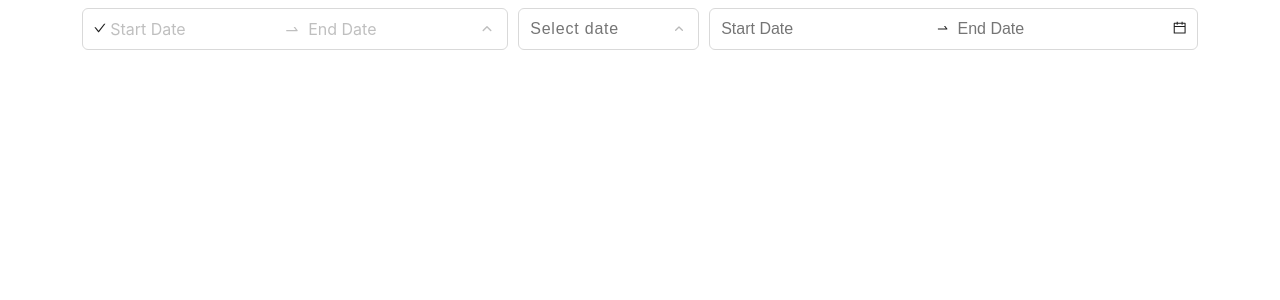
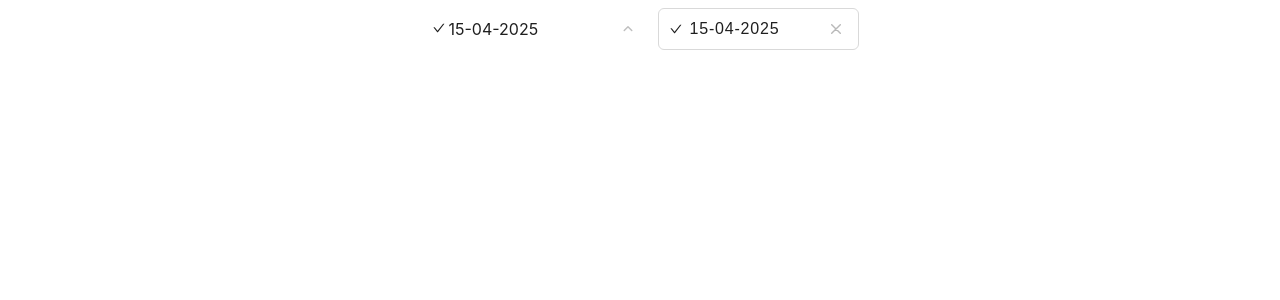
Before and after one commit to gabboyajyan/xUIDesign, a Next.js app: page / in a window 1280 px wide. Shown: the top 300 px of the page. Built offline with nearby package versions, Linux system fonts and the light colour scheme.

Commit message:
Created RangePicker with props.

```diff
--- a/src/app/page.tsx
+++ b/src/app/page.tsx
@@ -196,45 +196,42 @@ export default function Home() {
 
     return (
         <div style={{ display: 'flex', gap: 10, justifyContent: 'center' }}>
-            <AntDatePicker.RangePicker
-                placeholder={['Start Date', 'End Date']}
+            <AntDatePicker
+                placeholder={'Start Date'}
+                // placeholder={['Start Date', 'End Date']}
                 format={'DD-MM-YYYY'}
                 size="large"
-                // value={dayjs(new Date())}
+                value={[dayjs(new Date()), dayjs(new Date())]}
                 disabledDate={disabledDate}
                 placement="topLeft"
                 allowClear
                 defaultOpen={false}
                 prefix={<CheckIcon />}
                 inputReadOnly
-                // defaultValue={dayjs(new Date('11-11-3000'))}
+                // separator={'ok'}
+                bordered={false}
+                onCalendarChange={console.log}
+                defaultValue={[dayjs(new Date('11-11-3000')), dayjs(new Date('11-11-3000'))]}
                 suffixIcon={<ArrowIcon isOpen />}
             />
 
             <DatePicker
+                placeholder={'Start Date'}
+                // placeholder={['Start Date', 'End Date']}
                 format={'DD-MM-YYYY'}
                 size="large"
+                value={new Date()}
+                // value={[new Date(), new Date()]}
                 disabledDate={disabledDate}
                 placement="topLeft"
                 allowClear
                 defaultOpen={false}
                 inputReadOnly
-                // defaultValue={new Date('11-11-3000')}
-                suffixIcon={<ArrowIcon isOpen />}
-            />
-
-            <DatePicker.RangePicker
-                placeholder={['Start Date', 'End Date']}
-                format={'DD-MM-YYYY'}
-                size="large"
-                // value={new Date()}
-                disabledDate={disabledDate}
-                placement="topLeft"
-                allowClear
-                defaultOpen={false}
-                inputReadOnly
-                // defaultValue={new Date('11-11-3000')}
-                // prefix={<CheckIcon />}
+                // separator={'ok'}
+                defaultValue={new Date('11-11-3000')}
+                onCalendarChange={console.log}
+                // defaultValue={[new Date('11-11-3000'), new Date('11-11-3000')]}
+                prefix={<CheckIcon />}
                 suffixIcon={<ArrowIcon isOpen />}
             />
         </div>
--- a/src/xUiDesign/components/DatePicker/RangePicker/index.tsx
+++ b/src/xUiDesign/components/DatePicker/RangePicker/index.tsx
@@ -22,13 +22,18 @@ const RangePicker = ({
   size = 'large',
   picker = 'date',
   locale,
-  disabledDate
+  disabledDate,
+  style = {},
+  className = '',
+  separator,
+  defaultValue,
+  bordered = true,
 }: TRangePickerProps) => {
   const containerRef = useRef<HTMLDivElement>(null);
   const [isOpen, setIsOpen] = useState(false);
   const [selectedDates, setSelectedDates] = useState<
     [Date | null, Date | null]
-  >([value?.[0] || null, value?.[1] || null]);
+  >([value?.[0] || defaultValue?.[0] || null, value?.[1] || defaultValue?.[1] || null]);
 
   const [hoveredDate, setHoveredDate] = useState<Date | null>(null);
   const [currentMonth, setCurrentMonth] = useState(new Date().getMonth());
@@ -316,9 +321,13 @@ const RangePicker = ({
   return (
     <div
       ref={containerRef}
+      style={style}
       className={cc([
         `${prefixCls}-range-container`,
-        { [`${prefixCls}-${size}`]: size }
+        {
+          [`${prefixCls}-${size}`]: size,
+          [className]: className
+        }
       ])}
     >
       <div className={`${prefixCls}-range-input-wrapper`}>
@@ -327,6 +336,7 @@ const RangePicker = ({
           className={cc([
             `${prefixCls}-input`,
             {
+              noBordered: !bordered,
               [`${prefixCls}-error`]: error,
               [`${prefixCls}-disabled`]: disabled
             }
@@ -342,7 +352,7 @@ const RangePicker = ({
             value={selectedDates[0] ? formatDate(selectedDates[0]) : ''}
           />
           <span className={`${prefixCls}-range-separator`}>
-            <DateDistanceIcon />
+            {separator || <DateDistanceIcon />}
           </span>
           <input
             readOnly={inputReadOnly}
--- a/src/xUiDesign/components/DatePicker/RangePicker/style.css
+++ b/src/xUiDesign/components/DatePicker/RangePicker/style.css
@@ -187,6 +187,10 @@
     color: var(--xui-text-color);
     cursor: pointer;
     transition: all 0.3s;
+}
+
+.xUi-rangepicker-input.noBordered {
+    border: none !important
 }
 
 .xUi-rangepicker-input input {
--- a/src/xUiDesign/components/DatePicker/index.tsx
+++ b/src/xUiDesign/components/DatePicker/index.tsx
@@ -37,7 +37,8 @@ const DatePickerComponent = ({
   picker = 'date',
   prefix,
   defaultOpen = false,
-  inputReadOnly = false
+  inputReadOnly = false,
+  bordered = true
 }: TDatePickerProps) => {
   const containerRef = useRef<HTMLDivElement>(null);
   const initialDate = value || defaultValue;
@@ -101,9 +102,11 @@ const DatePickerComponent = ({
 
     if (isOpen) {
       calculateDatePickerPopupPossition();
+
       document.addEventListener('scroll', calculateDatePickerPopupPossition, {
         signal: controller.signal
       });
+
       document.addEventListener('mousedown', handleClickOutside, {
         signal: controller.signal
       });
@@ -265,6 +268,7 @@ const DatePickerComponent = ({
           className={cc([
             `${prefixCls}-input`,
             {
+              noBordered: !bordered,
               [`${prefixCls}-error`]: error,
               [`${prefixCls}-${size}`]: size,
               [`${prefixCls}-disabled`]: disabled
--- a/src/xUiDesign/components/DatePicker/style.css
+++ b/src/xUiDesign/components/DatePicker/style.css
@@ -16,6 +16,10 @@
     color: var(--xui-text-color);
     cursor: pointer;
     transition: all 0.3s;
+}
+
+.xUi-datepicker-input.noBordered {
+    border: none !important;
 }
 
 .xUi-datepicker-input input {
--- a/src/xUiDesign/types/datepicker.ts
+++ b/src/xUiDesign/types/datepicker.ts
@@ -61,11 +61,14 @@ export type TDatePickerProps = DefaultProps & {
   showToday?: boolean;
   inputReadOnly?: boolean;
   picker?: PanelMode;
+  bordered?: boolean
 };
 
-export type TRangePickerProps = Omit<TDatePickerProps, 'placeholder' | 'value'> & {
+export type TRangePickerProps = Omit<TDatePickerProps, 'placeholder' | 'value' |'defaultValue'> & {
   placeholder?: string[]
   value?: Date[];
+  defaultValue?: Date[];
+  separator?: ReactNode
 }
 
 export type Locale = {
```
